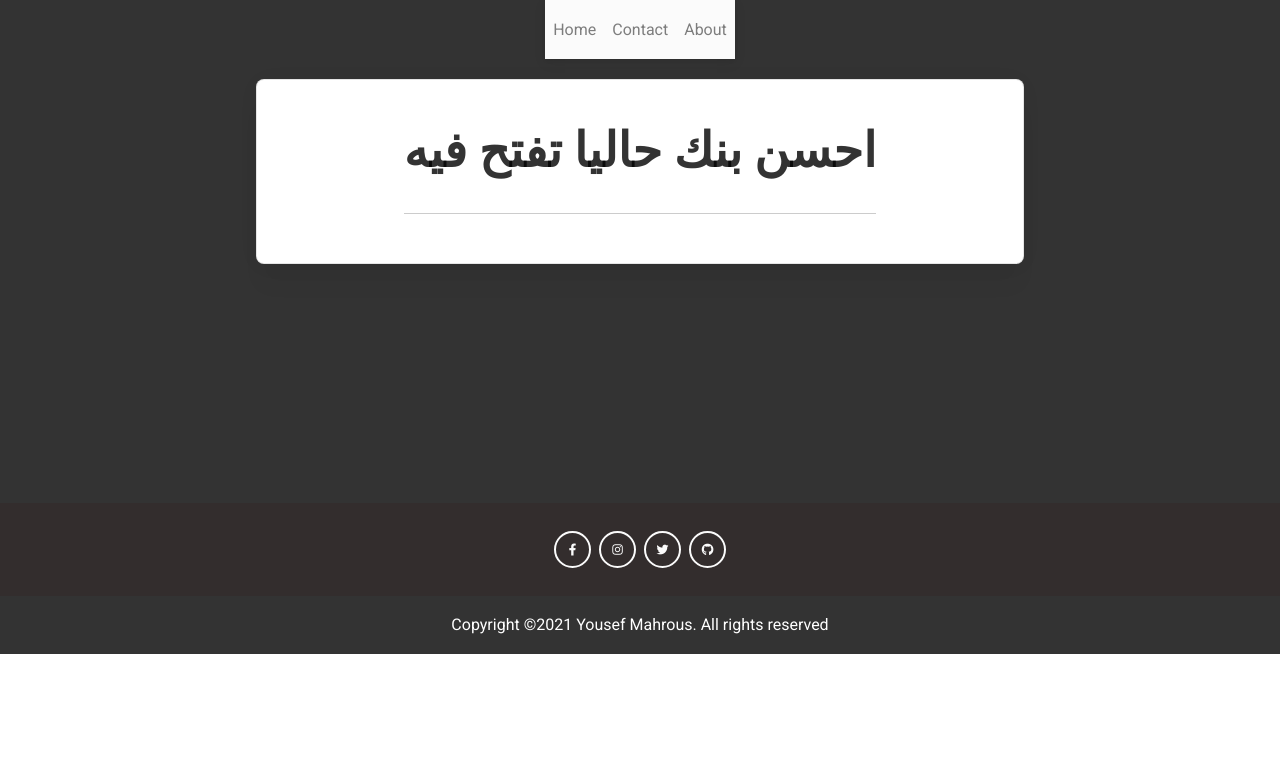
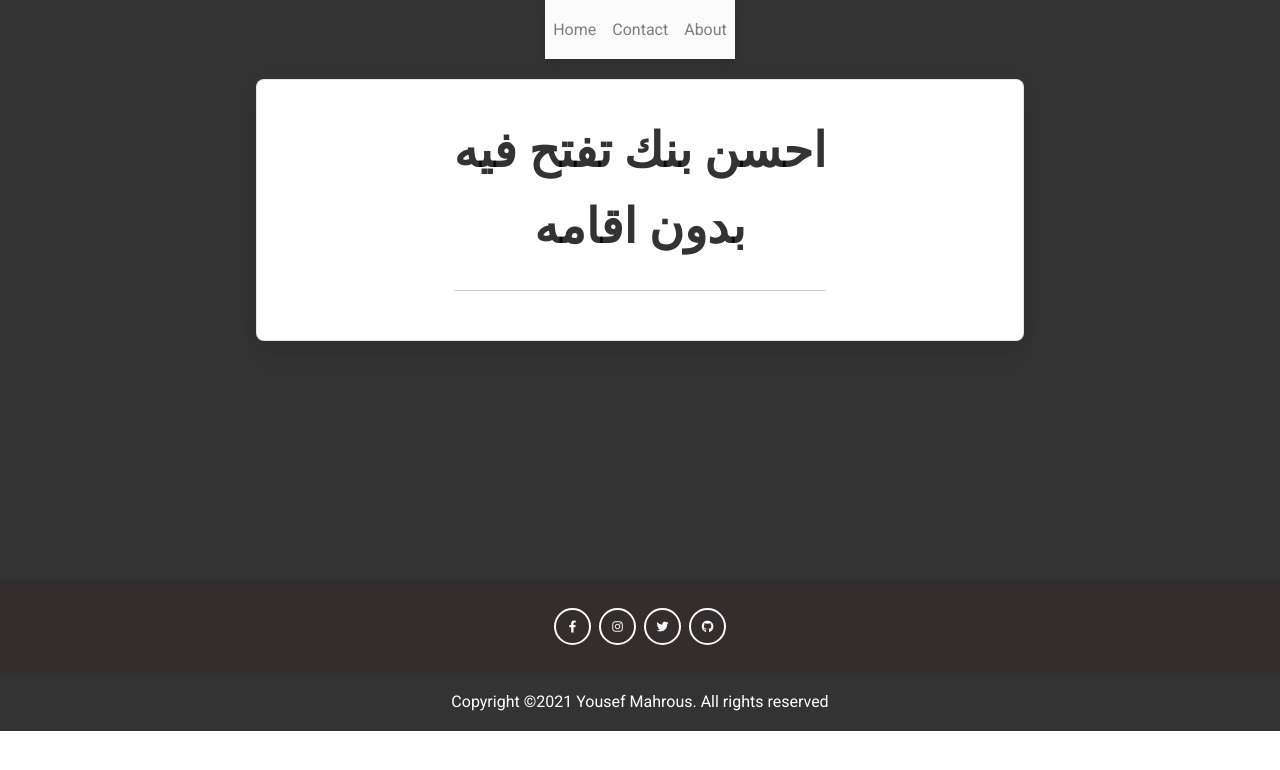
Before and after one commit to dundieh/sig, a React (Create React App) app: page /closedbankaccount_financialguarantor/bestbank in a window 1280 px wide. Shown: the top 770 px of the page. Built offline with nearby package versions, Linux system fonts and the light colour scheme.

Commit message:
make it better

```diff
--- a/src/components/ClosedAccount/BestBank/BestBank.js
+++ b/src/components/ClosedAccount/BestBank/BestBank.js
@@ -9,7 +9,11 @@ class BestBank extends React.Component {
                     <div className="measure">
                         <fieldset id="sign_up" className="ba b--transparent ph0 mh0">
                             <div className='legend center'>
-                                <legend className="f1 fw6 ph0 mh0">احسن بنك حاليا تفتح فيه</legend>
+                                <legend className="f1 fw6 ph0 mh0">
+                                    احسن بنك تفتح فيه
+                                <br/>
+                                    بدون اقامه
+                                </legend>
                             </div>
                             <hr/>
 
--- a/src/components/ClosedAccount/ClosedAccount.js
+++ b/src/components/ClosedAccount/ClosedAccount.js
@@ -28,7 +28,7 @@ class ClosedAccount extends React.Component {
                                                 <h1>
                                                     <a href='/closedbankaccount_financialguarantor/bestbank'>
                                                         <img alt='' width='30px' height='30px' src={link}/>
-                                                    </a>  احسن بنك حاليا تفتح فيه
+                                                    </a> احسن بنك تفتح فيه بدون اقامه
                                                 </h1>
 
                                                 <hr/>
--- a/src/components/ClosedAccount/CurrentBankAcc/CurrentBankAcc.js
+++ b/src/components/ClosedAccount/CurrentBankAcc/CurrentBankAcc.js
@@ -9,7 +9,13 @@ class CurrentBankAcc extends React.Component {
                     <div className="measure">
                         <fieldset id="sign_up" className="ba b--transparent ph0 mh0">
                             <div className='legend center'>
-                                <legend className="f1 fw6 ph0 mh0">فتح حساب جارى فى المانيا و تفعيل الحساب المغلق</legend>
+                                <legend className="f1 fw6 ph0 mh0">
+                                    فتح حساب جارى
+                                    <br/>
+                                    فى المانيا و
+                                    <br/>
+                                    تفعيل الحساب المغلق
+                                </legend>
                             </div>
                             <hr/>
 
```
